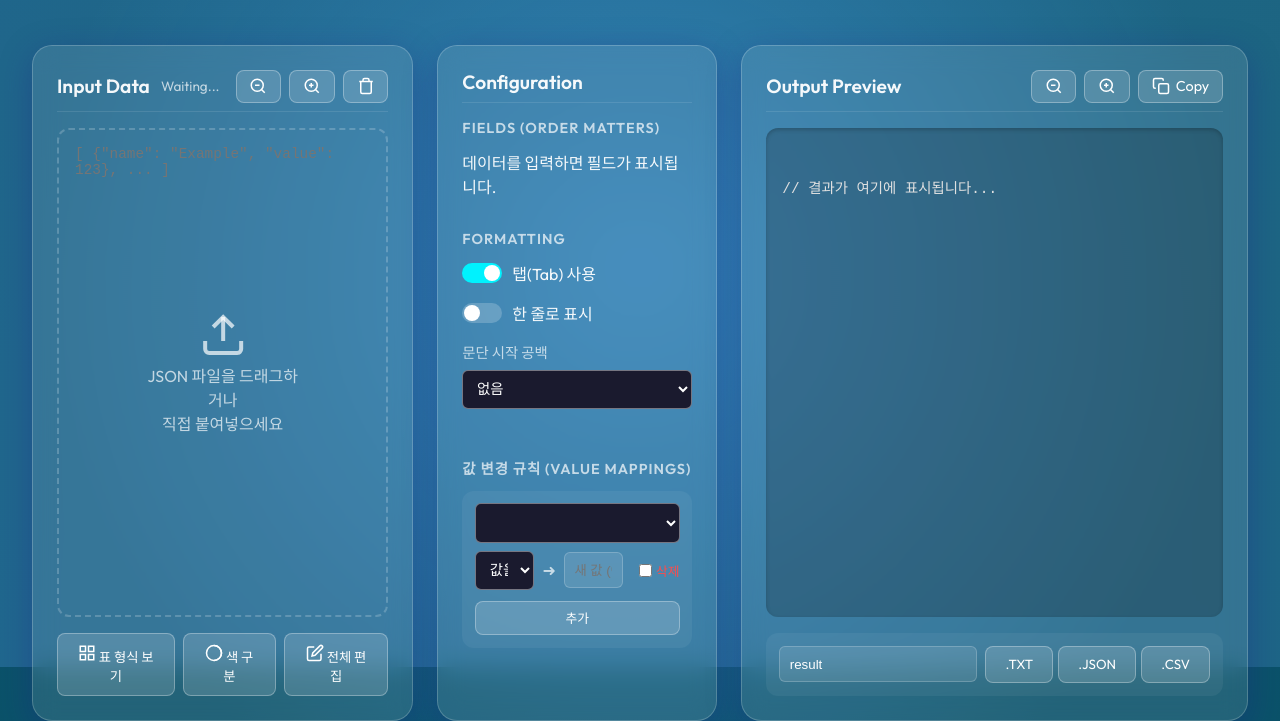
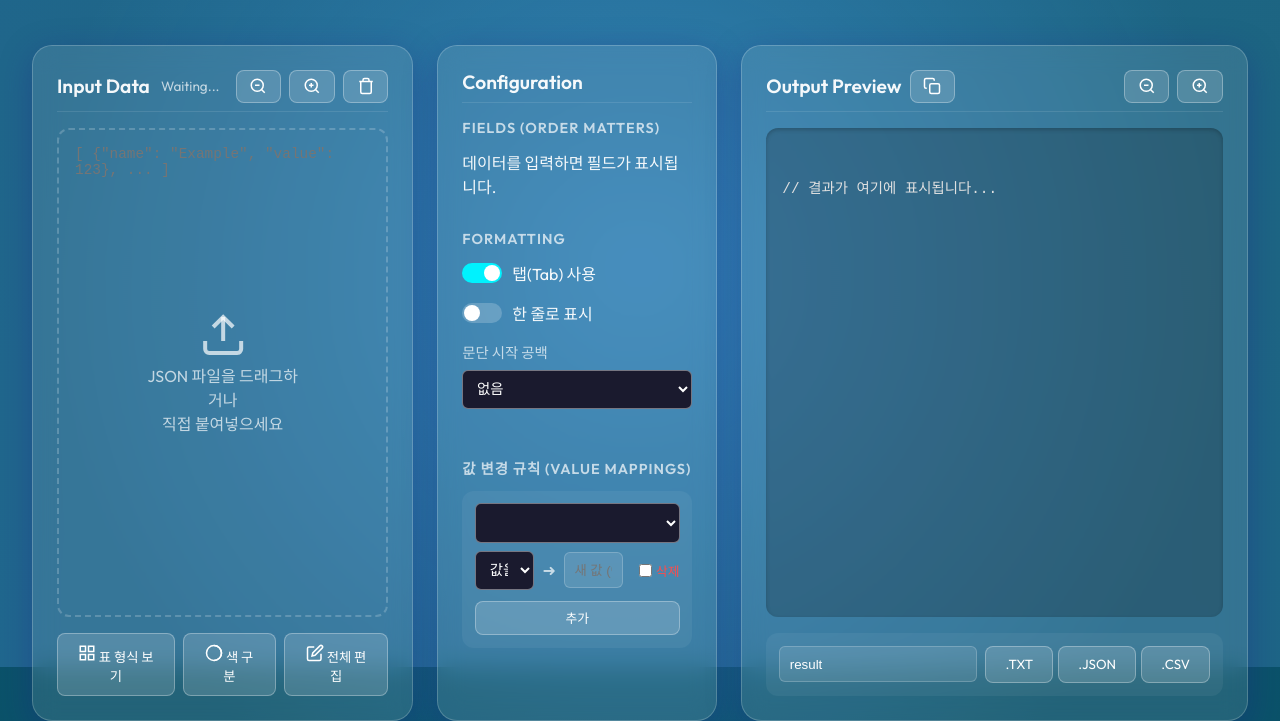
Before and after one commit to Maccrey/json_Fabricated, a plain HTML site: page index.html in a window 1280 px wide. Shown: the part 133-854 px from the top of the page. Drawn offline with Linux system fonts and the light colour scheme.

Commit message:
feat: 프로젝트 초기 구현 완료 (JSON 가공, 글라스모피즘 UI)
- PRD v1.1 기반 JSON 데이터 가공, 미리보기, 다운로드(TXT, JSON, CSV) 기능 구현
- 글라스모피즘(Glassmorphism) 디자인 스타일 적용 및 UI 컴포넌트 구현
- Tasklist.md 업데이트 및 완료된 항목 체크
- 핵심 로직(파싱, 필터링, 정렬, 포맷팅) 및 에러 처리 구현

```diff
--- a/index.html
+++ b/index.html
@@ -176,7 +176,16 @@
             <!-- 3. Output Panel -->
             <section class="glass-panel output-panel">
                 <div class="panel-header">
-                    <h2>Output Preview</h2>
+                    <div style="display: flex; align-items: center; gap: 0.5rem;">
+                        <h2>Output Preview</h2>
+                        <button id="copyBtn" class="glass-btn icon-btn" title="Copy to Clipboard">
+                            <svg width="18" height="18" viewBox="0 0 24 24" fill="none" stroke="currentColor"
+                                stroke-width="2">
+                                <rect x="9" y="9" width="13" height="13" rx="2" ry="2"></rect>
+                                <path d="M5 15H4a2 2 0 0 1-2-2V4a2 2 0 0 1 2-2h9a2 2 0 0 1 2 2v1"></path>
+                            </svg>
+                        </button>
+                    </div>
                     <div class="actions">
                         <button id="zoomOutBtn" class="glass-btn icon-btn" title="텍스트 축소">
                             <svg width="18" height="18" viewBox="0 0 24 24" fill="none" stroke="currentColor"
@@ -194,14 +203,6 @@
                                 <line x1="8" y1="11" x2="14" y2="11"></line>
                                 <line x1="21" y1="21" x2="16.65" y2="16.65"></line>
                             </svg>
-                        </button>
-                        <button id="copyBtn" class="glass-btn icon-btn" title="Copy to Clipboard">
-                            <svg width="18" height="18" viewBox="0 0 24 24" fill="none" stroke="currentColor"
-                                stroke-width="2">
-                                <rect x="9" y="9" width="13" height="13" rx="2" ry="2"></rect>
-                                <path d="M5 15H4a2 2 0 0 1-2-2V4a2 2 0 0 1 2-2h9a2 2 0 0 1 2 2v1"></path>
-                            </svg>
-                            Copy
                         </button>
                     </div>
                 </div>
```
Also changed, not shown: script.js (line endings or trailing spaces), style.css (line endings or trailing spaces), 4 other files.
